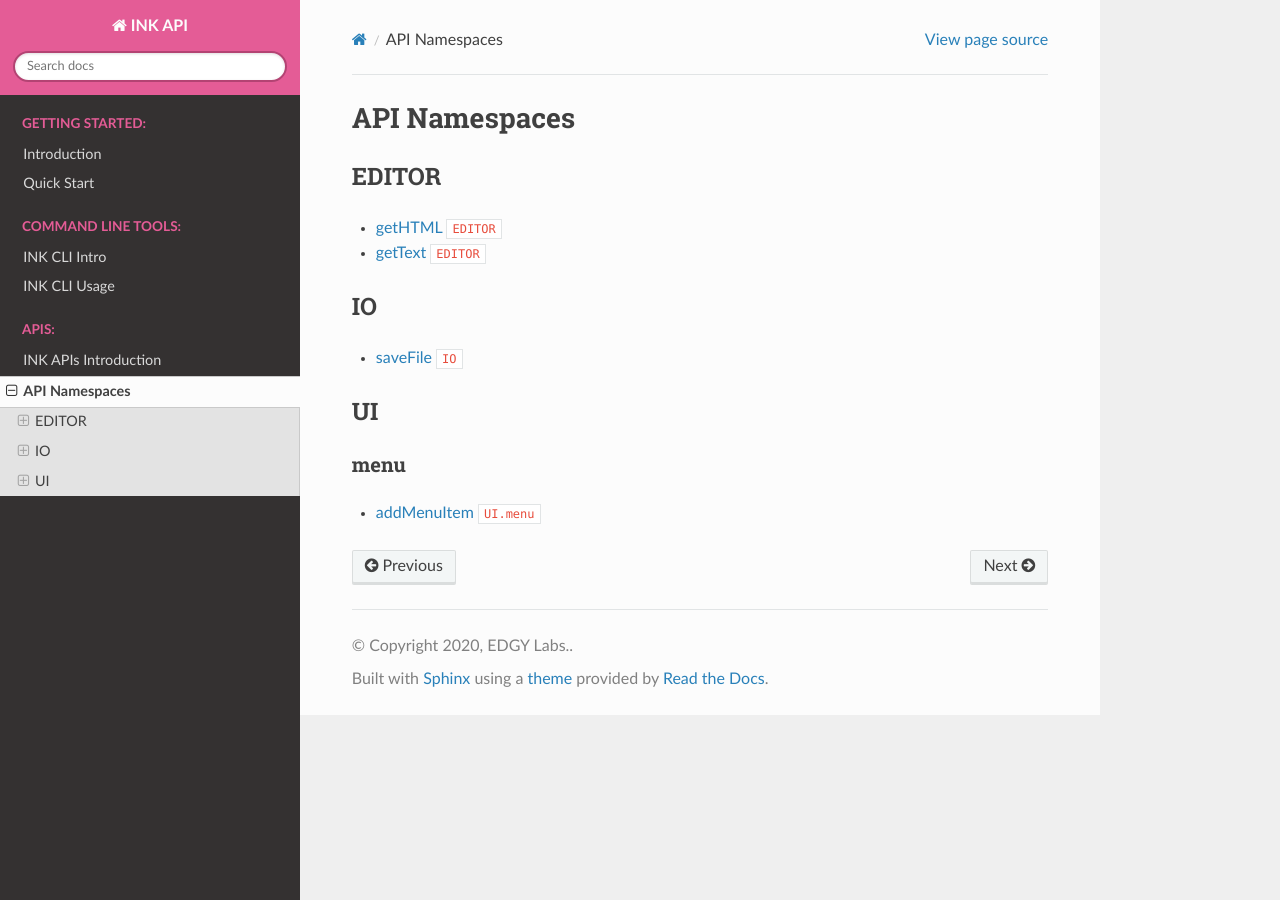
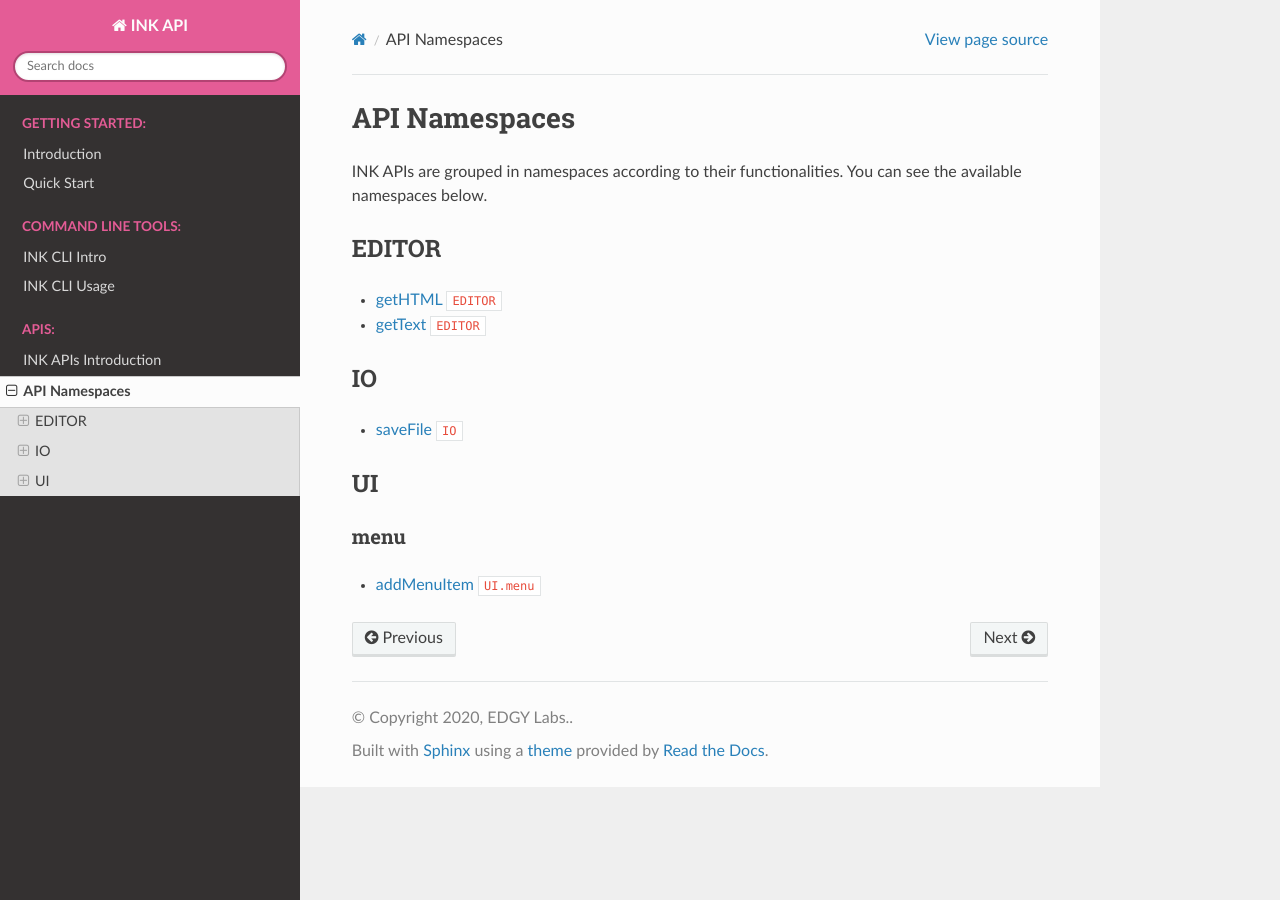
Before and after one commit to inkcontent/dev-manual, a Sphinx documentation site: the page built from source/api/namespaces.rst, in a window 1280 px wide. Built offline with Sphinx 7.4.7 and the Read the Docs theme 2.0.0, drawn with Linux system fonts in a browser that asks for light colours.

Commit message:
minor addition

```diff
--- a/source/api/namespaces.rst
+++ b/source/api/namespaces.rst
@@ -1,6 +1,7 @@
 API Namespaces
 ==============
 
+INK APIs are grouped in namespaces according to their functionalities. You can see the available namespaces below.
 
 EDITOR
 ++++++
```
